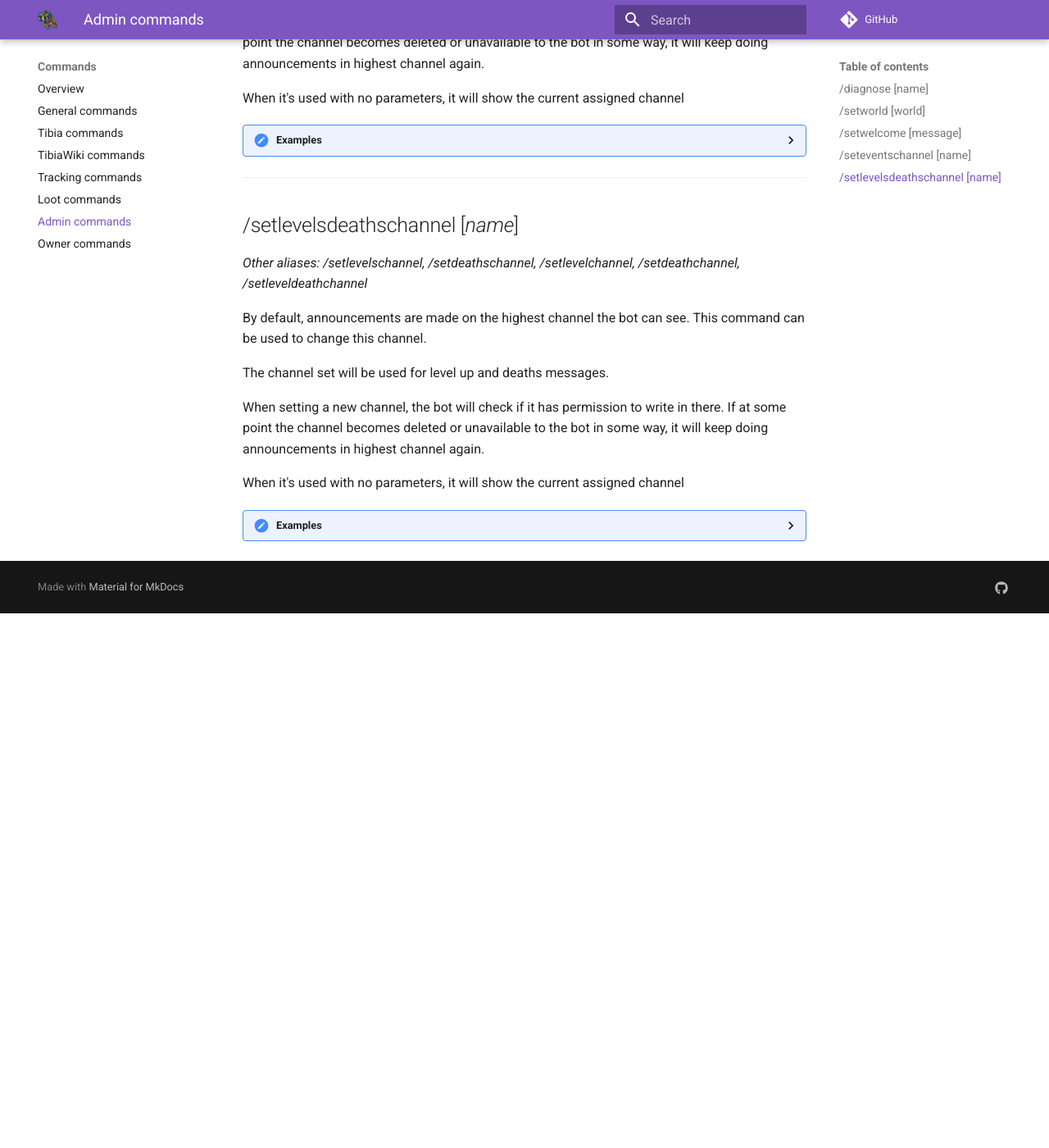
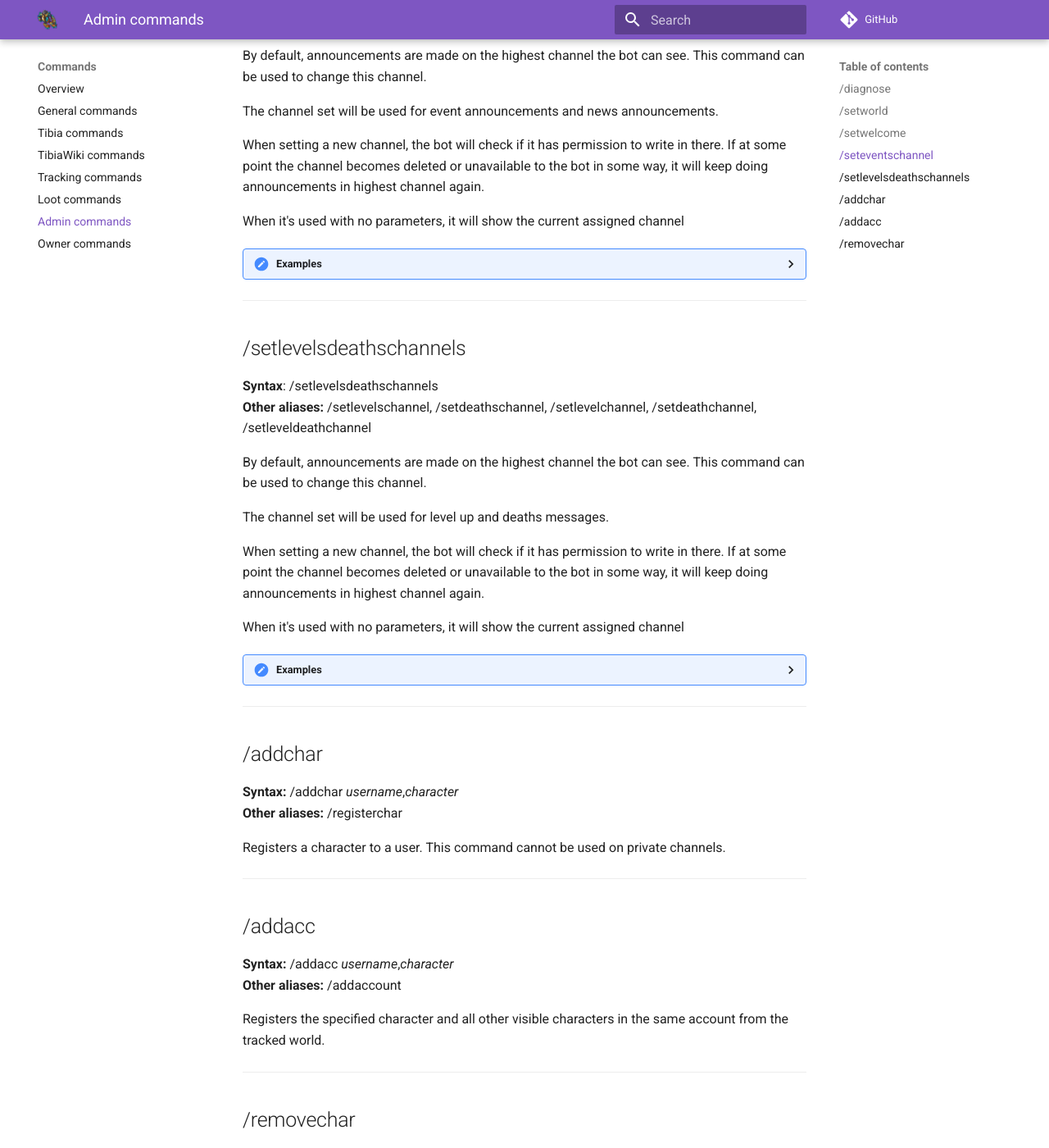
Before and after one commit to Galarzaa90/NabBot, an MkDocs documentation site: the page built from docs/commands/admin.md, in a window 1280 px wide and 1400 px high, scrolled down 1888 px. Shown: the whole window at 82% size. Built offline with MkDocs 1.6.1 and Material for MkDocs 9.7.7, drawn with Linux system fonts in a browser that asks for light colours; comment, search, counter and statistics services are not loaded; old or Windows-style settings are respelled for this version of MkDocs; before the commit the page ends 2636 px from its top, so only the background shows below that; some of the changed text lies outside the part shown.

Commit message:
Updated admin commands documentation

```diff
--- a/docs/commands/admin.md
+++ b/docs/commands/admin.md
@@ -4,7 +4,8 @@ This commands can only be used by the server's owner and users with the `Adminis
     Words in italics are parameters.
     Parameters enclosed in brackets `[]` are optional.
 
-## /diagnose [*name*]
+## /diagnose
+**Syntax:** /diagnose [*name*]
 
 Checks the server and every channel's permissions to check if the bot has the needed permissions to work correctly.
 Also checks if the ask channel and server log channels are set correctly.
@@ -22,7 +23,8 @@ Note that you must be the owner of the server in order to check. Bot owner can c
 
 ----
 
-## /setworld [*world*]
+## /setworld
+**Syntax:** /setworld [*world*]
 
 Sets the tibia world this server will track. This lets users in this servers add their characters.
 
@@ -40,7 +42,8 @@ If the command is used with a world, the bot will ask to confirm the change.
 
 ----
 
-## /setwelcome [*message*]
+## /setwelcome
+**Syntax:** /setwelcome [*message*]
 
 Sets the welcome message new users get when joining a server. By default all members receive the following message:
 ****
@@ -65,8 +68,9 @@ For more info, use `/help setwelcome`
 
 ----
 
-## /seteventschannel [*name*]
-*Other aliases: /setnewschannel, /seteventschannel*
+## /seteventschannel
+**Syntax:** /seteventschannel [*name*]
+**Other aliases**: /setnewschannel, /seteventschannel
 
 By default, announcements are made on the highest channel the bot can see. This command can be used to change this channel.
 
@@ -87,8 +91,9 @@ When it's used with no parameters, it will show the current assigned channel
 
 ----
 
-## /setlevelsdeathschannel [*name*]
-*Other aliases: /setlevelschannel, /setdeathschannel, /setlevelchannel, /setdeathchannel, /setleveldeathchannel*
+## /setlevelsdeathschannels
+**Syntax**: /setlevelsdeathschannels
+**Other aliases:** /setlevelschannel, /setdeathschannel, /setlevelchannel, /setdeathchannel, /setleveldeathchannel
 
 By default, announcements are made on the highest channel the bot can see. This command can be used to change this channel.
 
@@ -106,3 +111,28 @@ When it's used with no parameters, it will show the current assigned channel
 
     **/seteventschannel #redd-alliance**
     ![image](../assets/images/commands/setlevelsdeathschannel_2.png)
+
+----
+
+## /addchar
+**Syntax:** /addchar *username*,*character*
+**Other aliases:** /registerchar
+
+Registers a character to a user. This command cannot be used on private channels.
+
+----
+
+## /addacc
+**Syntax:** /addacc *username*,*character*
+**Other aliases:** /addaccount
+
+Registers the specified character and all other visible characters in the same account from the tracked world.
+
+
+----
+
+## /removechar
+**Syntax:** /removechar *name*
+**Other aliases:** /deletechar, /unregisterchar
+
+Unassigns the specified character from its owner.
--- a/mkdocs.yml
+++ b/mkdocs.yml
@@ -15,6 +15,8 @@ theme:
     tabs: true
 
 markdown_extensions:
+  - toc:
+        permalink: true
   - admonition
   - codehilite
   - pymdownx.superfences
```
Also changed, not shown: docs/commands/tracking.md (+2 -1 lines), 1 other file.
